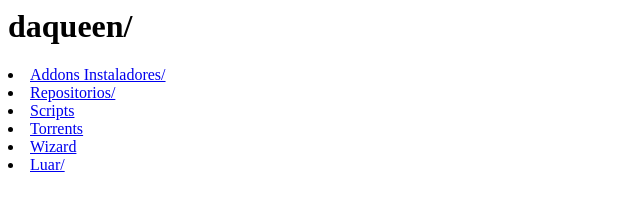
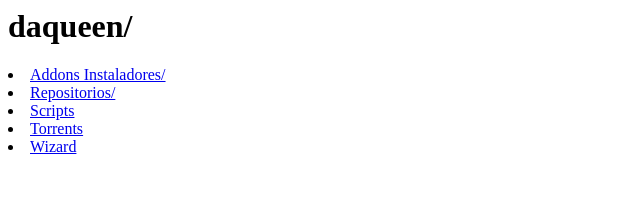
Before and after one commit to daqueenqueenfuente/daqueen, a plain HTML site: page index.html in a window 1280 px wide. Shown: the full height of the page, 0-640 px from the left. Drawn offline with Linux system fonts and the light colour scheme.

Commit message:
Update index.html

```diff
--- a/index.html
+++ b/index.html
@@ -8,6 +8,5 @@
   <li><a href="Scripts/">Scripts</a><td></td></li>
   <li><a href="Torrents/">Torrents</a><td></td></li>
   <li><a href="Wizard/">Wizard</a><td></td></li>
-  <li><a href="Luar/">Luar/</a><td></td></li>
   </ul>
 </body></html>
```
